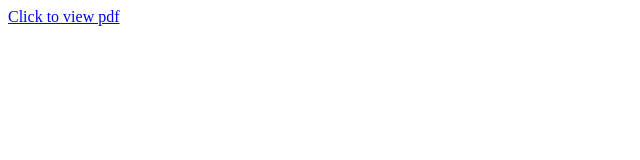
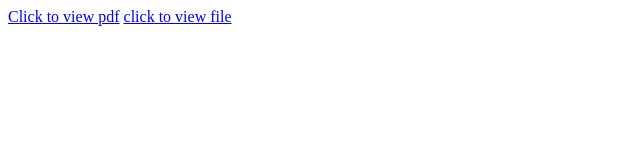
Before and after one commit to sudhakarkatam/mruhfiles.github.io, a plain HTML site: page index.html in a window 1280 px wide. Shown: the whole page, without its empty margins (0-640 px from the left). Drawn offline with Linux system fonts and the light colour scheme.

Commit message:
Update index.html

```diff
--- a/index.html
+++ b/index.html
@@ -8,5 +8,7 @@
 </head>
 <body>
     <a href="./MPMC QUESTION BANK FOR IoT.pdf" target="_blank" id="Hello">Click to view pdf</a>
+    <a href="./stack.txt" > click to view file</a>
+
 </body>
 </html>
```
